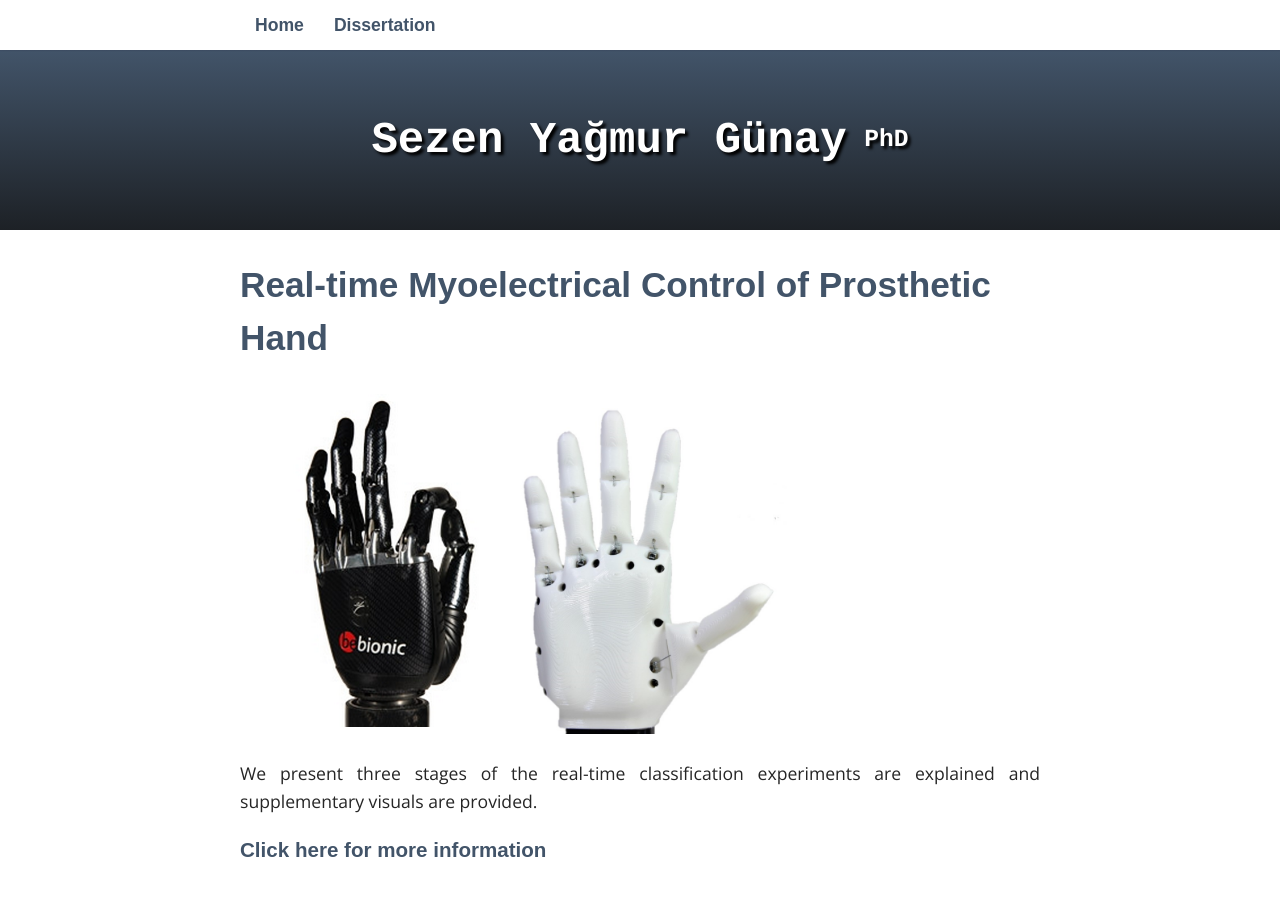
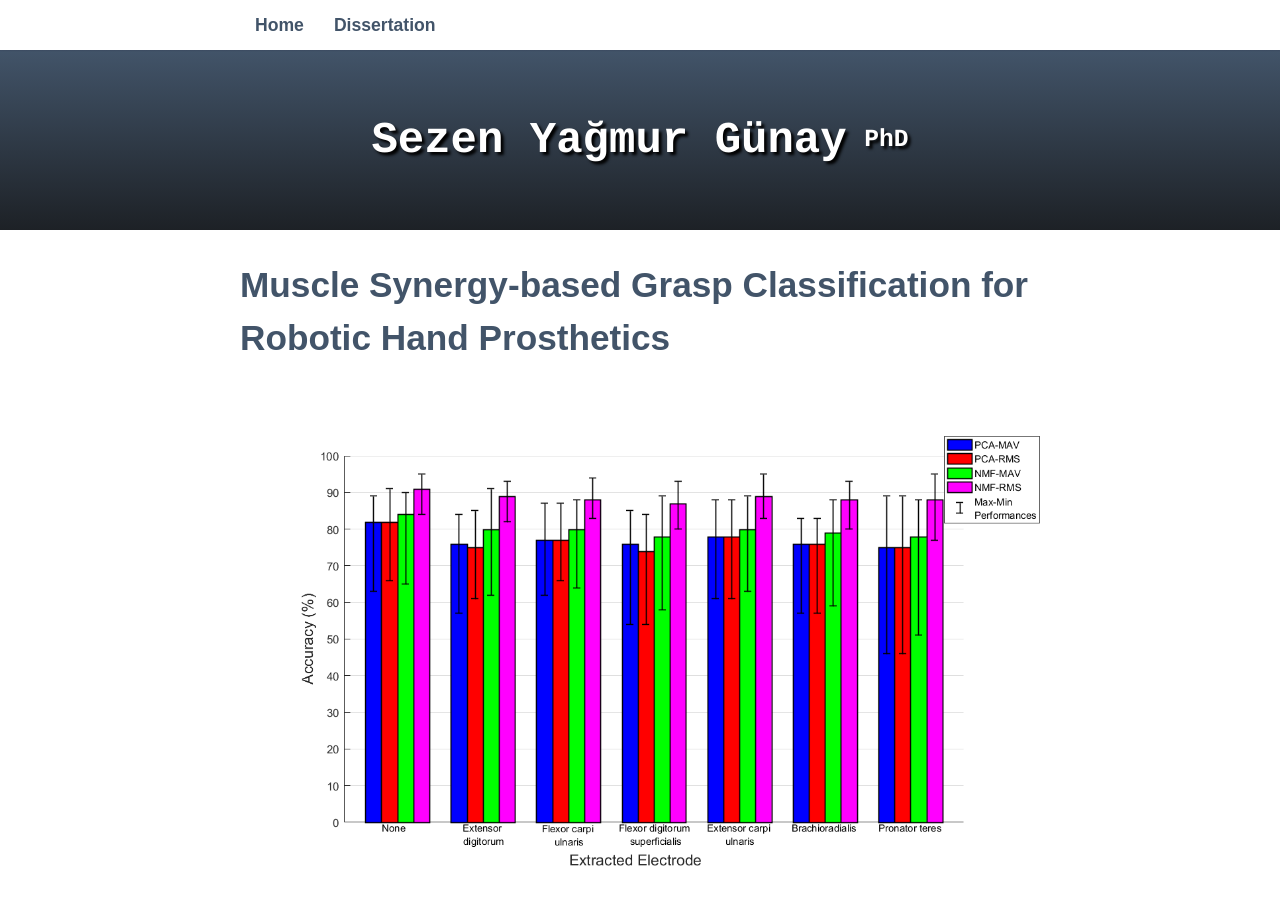
Before and after one commit to syagmur/syagmur.github.io, a Jekyll site: the page built from Dissertation/index.html, in a window 1280 px wide and 900 px high. Built offline with Jekyll 4.4.1, drawn with Linux system fonts in a browser that asks for light colours; nearby versions of some CDN libraries; some web fonts are replaced; library files that are not in the unit come from our copies; some of the changed text lies outside the part shown.

Commit message:
Update index.html

```diff
--- a/Dissertation/index.html
+++ b/Dissertation/index.html
@@ -2,6 +2,17 @@
 layout: default
 title: Dissertation
 ---
+
+  <h2>Muscle Synergy-based Grasp Classification for Robotic Hand Prosthetics</h2>
+
+<br>
+        <center><img src="/images/Extract.png" alt="Comparison of NMF and PCA Performances with Extracted Electrodes for MAV andRMS Features." width="800" /> </center>
+
+<br>
+
+  <p>
+We present a comparison study for dimensionality reduction technique selection and EMG amplitude assumtion decision.
+  <a href="/Dissertation/initial.html"> <h3> Click here for more information </h3></a>
 
   <h2>Real-time Myoelectrical Control of Prosthetic Hand</h2>
 
```
